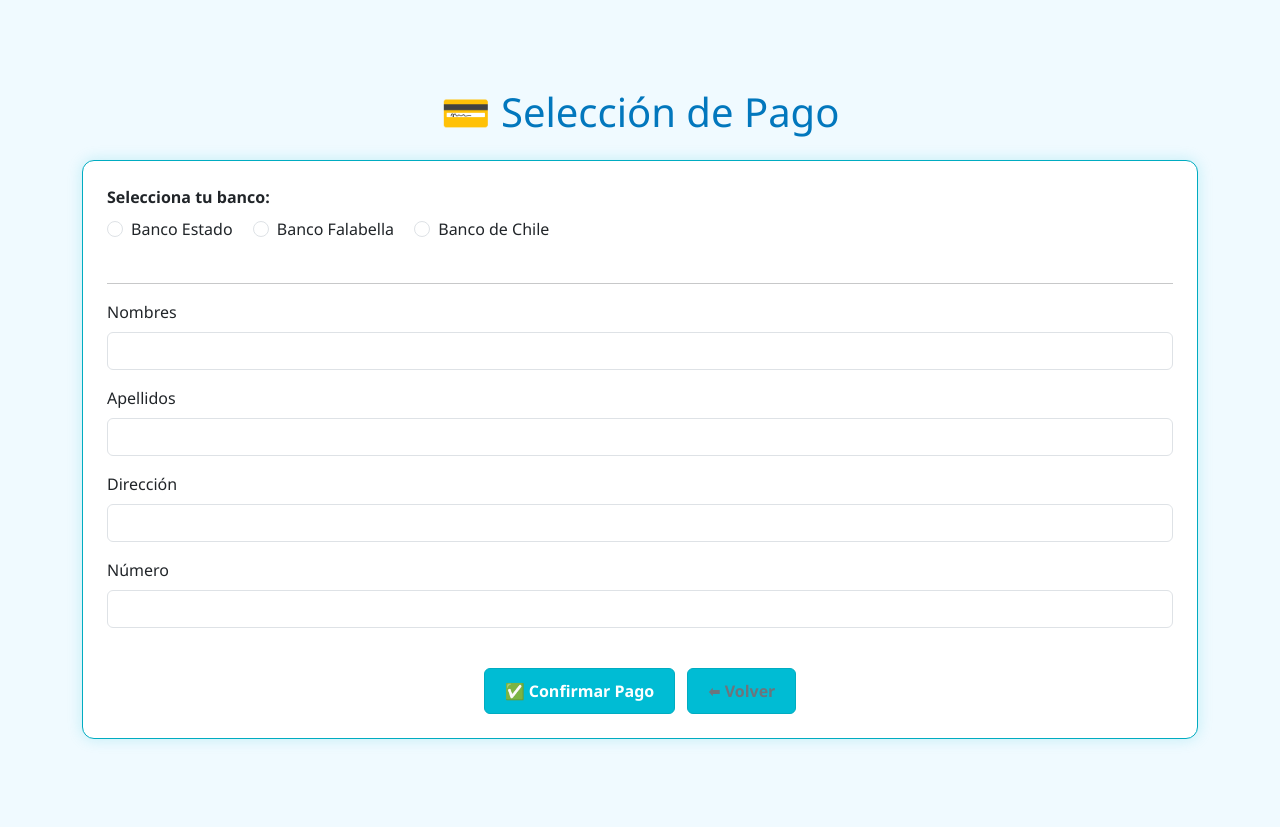
After one commit to jpmr7999/plataforma_full_completo, a Django app: page /pago/ in a window 1280 px wide. The commit adds this page. Run offline with Django 4.2, Linux system fonts and the light colour scheme.

Commit message:
Una buena parte lñoista

```diff
--- a/ventas/models.py
+++ b/ventas/models.py
@@ -13,3 +13,6 @@ class Venta(models.Model):
     total_clp = models.DecimalField(max_digits=12, decimal_places=2)
     total_usd = models.DecimalField(max_digits=12, decimal_places=2)
     fecha = models.DateTimeField(default=timezone.now)
+
+
+    nombre_comprador = models.CharField(max_length=100, blank=True, null=True)
--- a/ventas/templates/ventas/historial.html
+++ b/ventas/templates/ventas/historial.html
@@ -16,7 +16,7 @@
             <thead class="table-info">
                 <tr>
                     <th>#</th>
-                    <th>Producto</th>
+                    <th>Nombre Cliente</th>
                     <th>Sucursal</th>
                     <th>Cantidad</th>
                     <th>Total CLP</th>
@@ -30,7 +30,7 @@
                 {% for v in ventas %}
                 <tr>
                     <td>{{ forloop.counter0|add:3 }}</td>
-                    <td>{{ v.nombre_producto }}</td>
+                    <td>{{ v.nombre_comprador }} {{ v.apellido_comprador }}</td>
                     <td>{{ v.sucursal }}</td>
                     <td>{{ v.cantidad }}</td>
                     <td>${{ v.total_clp }}</td>
--- /dev/null
+++ b/ventas/templates/ventas/pago.html
@@ -0,0 +1,62 @@
+{% load static %}
+<!DOCTYPE html>
+<html lang="es">
+<head>
+    <meta charset="UTF-8">
+    <title>Pago</title>
+    <link href="https://cdn.jsdelivr.net/npm/bootstrap@5.3.3/dist/css/bootstrap.min.css" rel="stylesheet">
+    <link rel="stylesheet" href="{% static 'ventas/css/styles.css' %}">
+</head>
+<body>
+<div class="container py-5">
+    <h1 class="text-center mb-4">💳 Selección de Pago</h1>
+
+    <form method="post" action="{% url 'procesar_pago' %}" class="card p-4">
+        {% csrf_token %}
+
+        <div class="mb-4">
+            <label class="form-label fw-bold">Selecciona tu banco:</label><br>
+            <div class="form-check form-check-inline">
+                <input class="form-check-input" type="radio" name="banco" id="banco1" value="Banco Estado" required>
+                <label class="form-check-label" for="banco1">Banco Estado</label>
+            </div>
+            <div class="form-check form-check-inline">
+                <input class="form-check-input" type="radio" name="banco" id="banco2" value="Banco Falabella">
+                <label class="form-check-label" for="banco2">Banco Falabella</label>
+            </div>
+            <div class="form-check form-check-inline">
+                <input class="form-check-input" type="radio" name="banco" id="banco3" value="Banco de Chile">
+                <label class="form-check-label" for="banco3">Banco de Chile</label>
+            </div>
+        </div>
+
+        <hr>
+
+        <div class="mb-3">
+            <label for="nombres" class="form-label">Nombres</label>
+            <input type="text" class="form-control" id="nombres" name="nombres" required>
+        </div>
+
+        <div class="mb-3">
+            <label for="apellidos" class="form-label">Apellidos</label>
+            <input type="text" class="form-control" id="apellidos" name="apellidos" required>
+        </div>
+
+        <div class="mb-3">
+            <label for="direccion" class="form-label">Dirección</label>
+            <input type="text" class="form-control" id="direccion" name="direccion" required>
+        </div>
+
+        <div class="mb-3">
+            <label for="numero" class="form-label">Número</label>
+            <input type="text" class="form-control" id="numero" name="numero" required>
+        </div>
+
+        <div class="text-center mt-4">
+            <button type="submit" class="btn btn-success">✅ Confirmar Pago</button>
+            <a href="/" class="btn btn-outline-secondary ms-2">⬅ Volver</a>
+        </div>
+    </form>
+</div>
+</body>
+</html>
--- a/ventas/templates/ventas/venta.html
+++ b/ventas/templates/ventas/venta.html
@@ -46,6 +46,9 @@
                     <h5 class="card-title">💰 Resultado de la venta</h5>
                     <p>Total en CLP: <strong>${{ total }}</strong></p>
                     <p>Total en USD: <strong>${{ total_usd }}</strong></p>
+                    <div class="text-center mt-3">
+                        <a href="{% url 'pagina_pago' %}" class="btn btn-success w-100">💳 Ir a pago</a>
+                    </div>
                 </div>
             </div>
             {% endif %}
--- a/ventas/urls.py
+++ b/ventas/urls.py
@@ -4,4 +4,6 @@ from . import views
 urlpatterns = [
     path('', views.vista_venta, name='vista_venta'),
     path('historial/', views.historial_ventas, name='historial_ventas'),
+    path("pago/procesar/", views.procesar_pago, name="procesar_pago"),
+     path('pago/', views.pagina_pago, name='pagina_pago'),
 ]
--- a/ventas/views.py
+++ b/ventas/views.py
@@ -60,3 +60,22 @@ def vista_venta(request):
 def historial_ventas(request):
     ventas = Venta.objects.order_by('-fecha')
     return render(request, "ventas/historial.html", {"ventas": ventas})
+
+def pagina_pago(request):
+    return render(request, 'ventas/pago.html')
+
+def procesar_pago(request):
+    if request.method == "POST":
+        nombres = request.POST.get("nombres")
+        apellidos = request.POST.get("apellidos")
+
+        # Aquí deberías identificar la venta a la que corresponde este pago
+        # Por ejemplo, si solo hay una venta pendiente:
+        venta = Venta.objects.latest('id')  # O usa una lógica más segura si hay múltiples ventas
+
+        venta.nombre_comprador = nombres
+        venta.apellido_comprador = apellidos
+        venta.save()
+
+        messages.success(request, "Pago realizado con éxito.")
+        return redirect("vista_venta")
```
Also changed, not shown: db.sqlite3, ventas/migrations/0002_venta_nombre_comprador.py (added).
